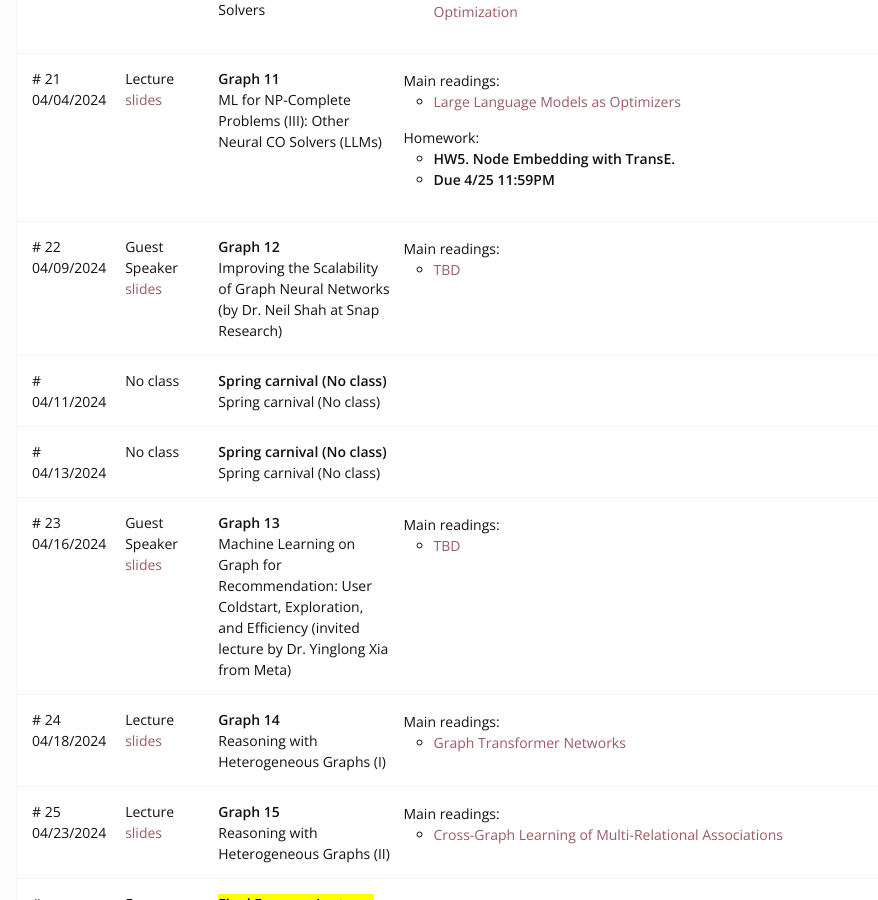
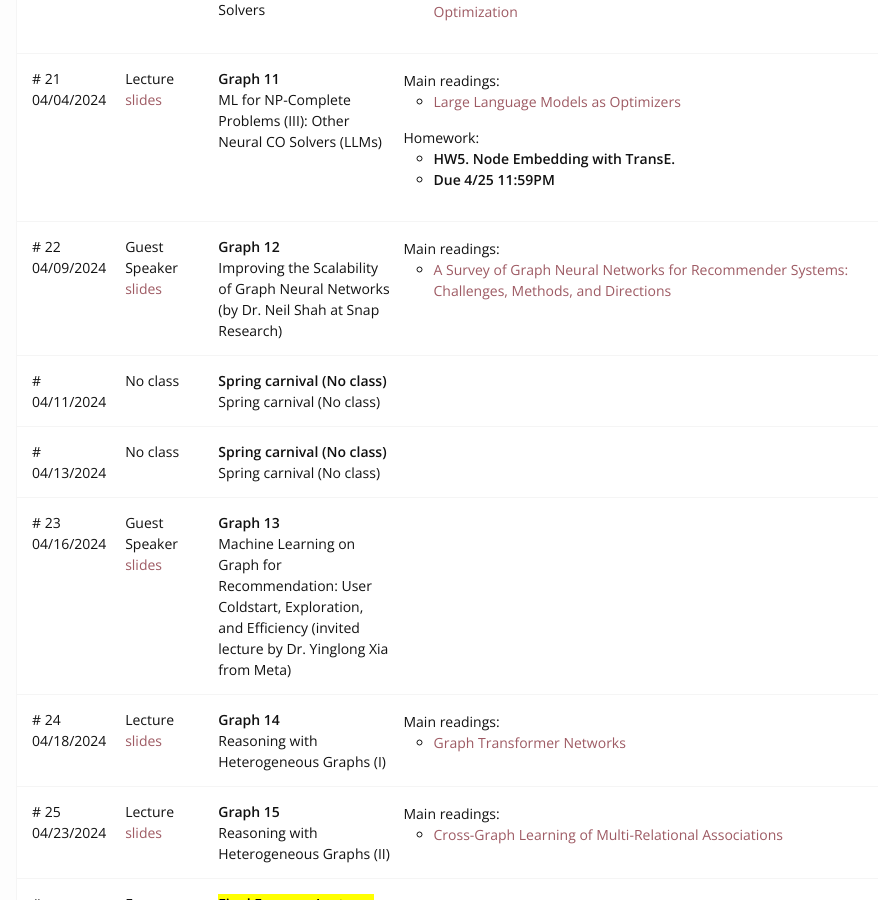
Before and after one commit to cmu-ml4graph/s2024, a Jekyll site: the page built from index.md, in a window 1280 px wide and 900 px high, scrolled down 4519 px. Shown: the whole window, without its empty margins (189-1067 px from the left). Built offline with Jekyll 4.4.1, drawn with Linux system fonts in a browser that asks for light colours; nearby versions of some CDN libraries.

Commit message:
Update schedule.yml

```diff
--- a/_data/schedule.yml
+++ b/_data/schedule.yml
@@ -309,8 +309,8 @@ schedule:
       - url: http://la.lti.cs.cmu.edu/classes/11-741/s24/Lectures/22.pdf
         name: slides
     main:
-      - url: https://arxiv.org
-        title: "TBD"
+      - url: https:https://arxiv.org/pdf/2109.12843.pdf
+        title: "A Survey of Graph Neural Networks for Recommender Systems: Challenges, Methods, and Directions"
 
   - number: ""
     title: Spring carnival (No class)
@@ -332,9 +332,9 @@ schedule:
     links:
       - url: http://la.lti.cs.cmu.edu/classes/11-741/s24/Lectures/23.pdf
         name: slides
-    main:
-      - url: https://arxiv.org
-        title: "TBD"
+   # main:
+   #  - url: https://arxiv.org
+   #    title: "TBD"
 
   - number: 24
     title: "Reasoning with Heterogeneous Graphs (I)"
```
